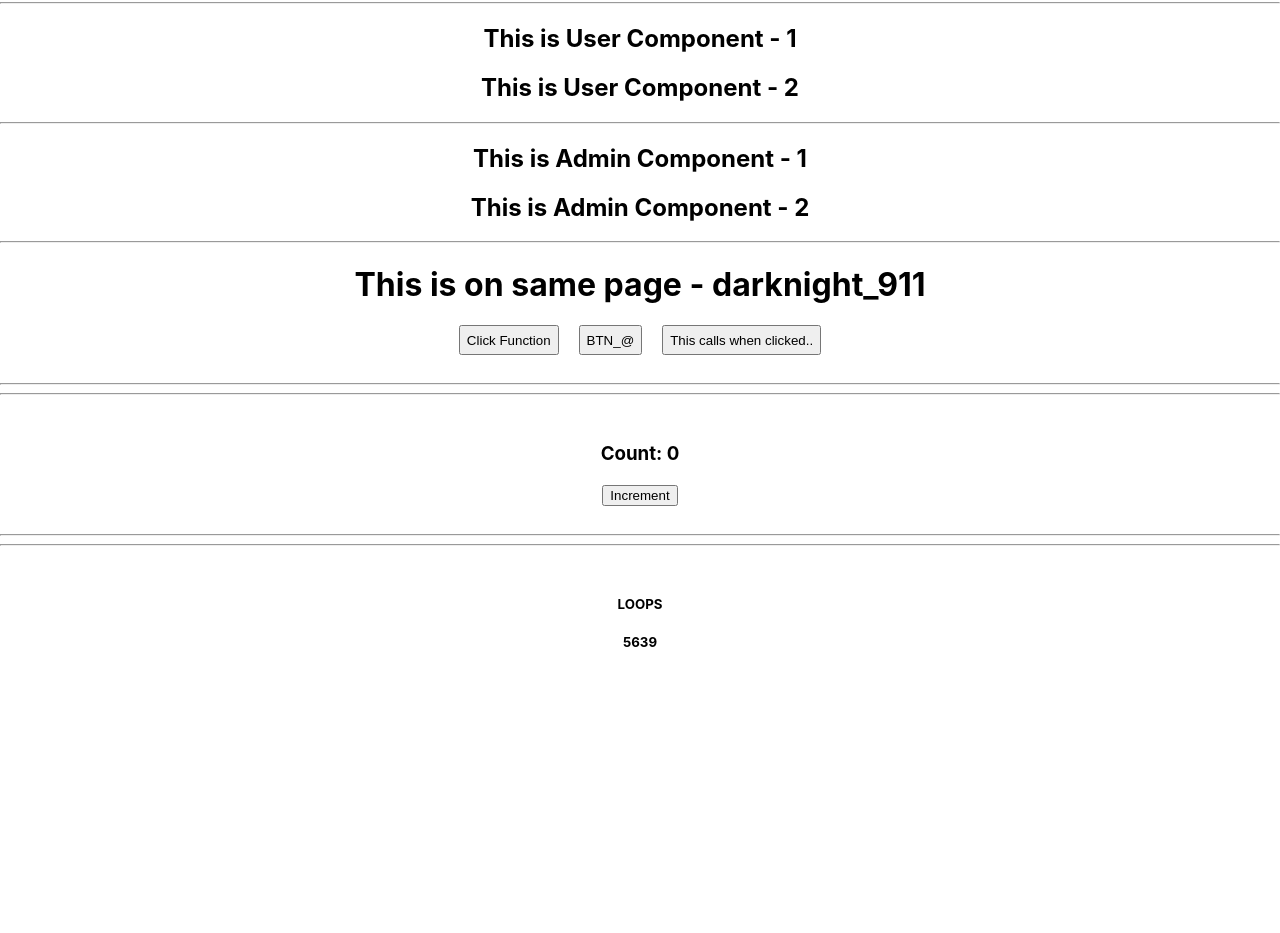
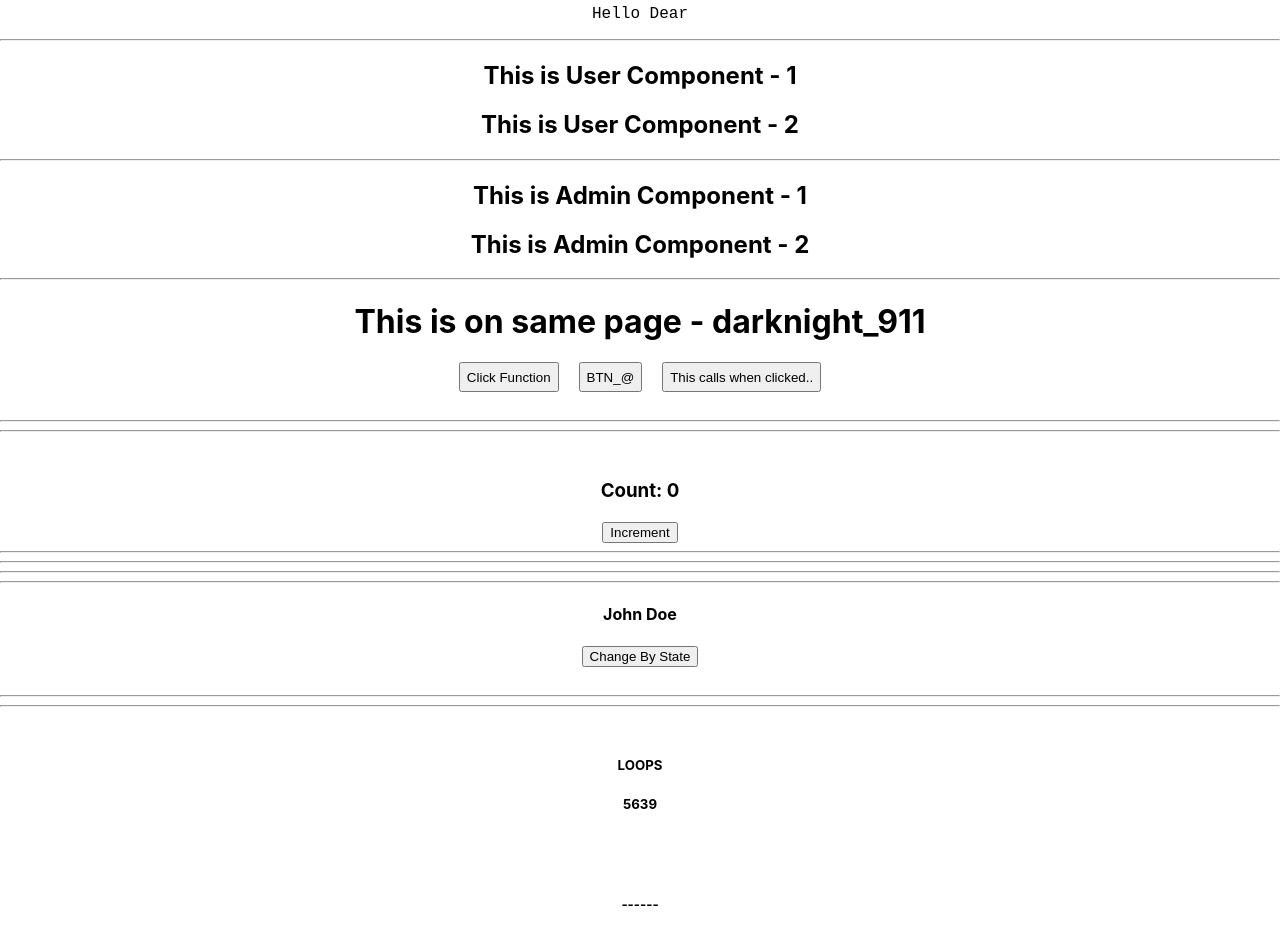
Before and after one commit to Shivam-io-afk/learningReact, a React (Create React App) app: page / in a window 1280 px wide. Shown: the part 11-944 px from the top of the page. Before the commit the page ends 800 px from the top, so only its background shows below. Built offline with nearby package versions, Linux system fonts and the light colour scheme.

Commit message:
knowReact;

```diff
--- a/src/Admin.js
+++ b/src/Admin.js
@@ -1,9 +1,8 @@
 function Admin() {
     return (
         <div>
-            <pre style={{ fontSize: 13 + "px" }}>
-
-
+            <pre style={{ fontSize: 16 }}>
+                            Hello Dear
             </pre>
         </div>
     )
--- a/src/App.js
+++ b/src/App.js
@@ -19,6 +19,9 @@ function App() {
     </div>
   );
 }
+
+
+
 
 // Using components in same file and using click events
 function UsingComponentInSame(){
--- a/src/UsingProps.js
+++ b/src/UsingProps.js
@@ -1,8 +1,23 @@
+import { useState } from "react";
+
 function Proper(props){
+    const [value, setValue] = useState("------");
+
+    function run(){
+        document.querySelector("#inp").addEventListener("keydown", function(e){
+            if(e.key === "Enter"){
+                // setValue(e.target.value);
+            }
+            setValue(e.target.value);
+        });
+    }
     return(
         <div>
             <h5>{props.name}</h5>
             <h5>{props.userID}</h5>
+            <br></br> <br></br>
+            <h5>{value}</h5>
+            <input type="text" id="inp" onKeyDown={() => run()}/>
         </div>
     )
 };
--- a/src/UsingState.js
+++ b/src/UsingState.js
@@ -3,6 +3,7 @@ import { useState } from "react";
 
 export function State() {
     const [count, setCount] = useState(0); // React state
+    const [name, setName] = useState("John Doe"); // React state
 
     const increment = () => {
       setCount(count + 1); // Triggers re-render
@@ -12,6 +13,10 @@ export function State() {
       <div>
         <h3>Count: {count}</h3>
         <button onClick={increment}>Increment</button>
+      <hr/><hr/>
+      <hr/><hr/>
+        <h4>{name}</h4>
+        <button onClick = {() => setName("Eglueo")}>Change By State</button>
       </div>
     );
   }
```
